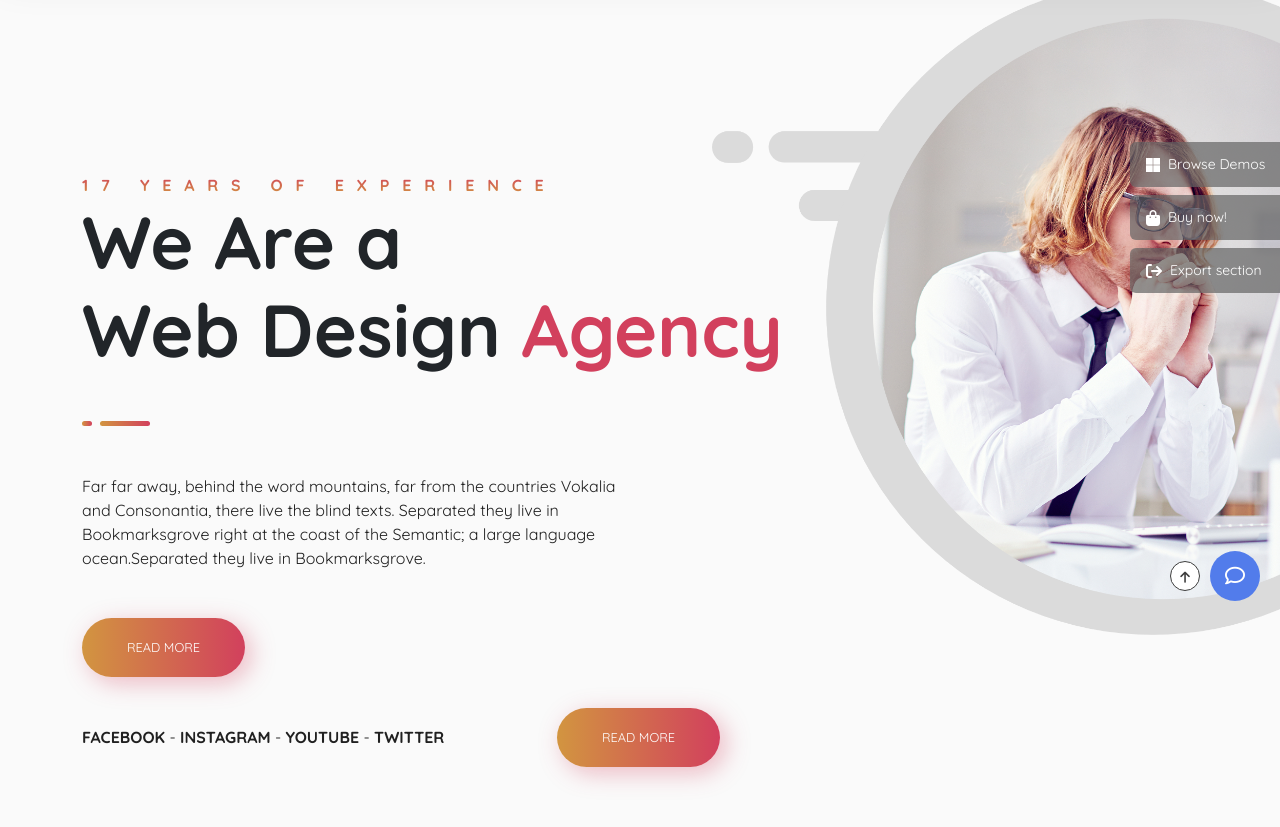
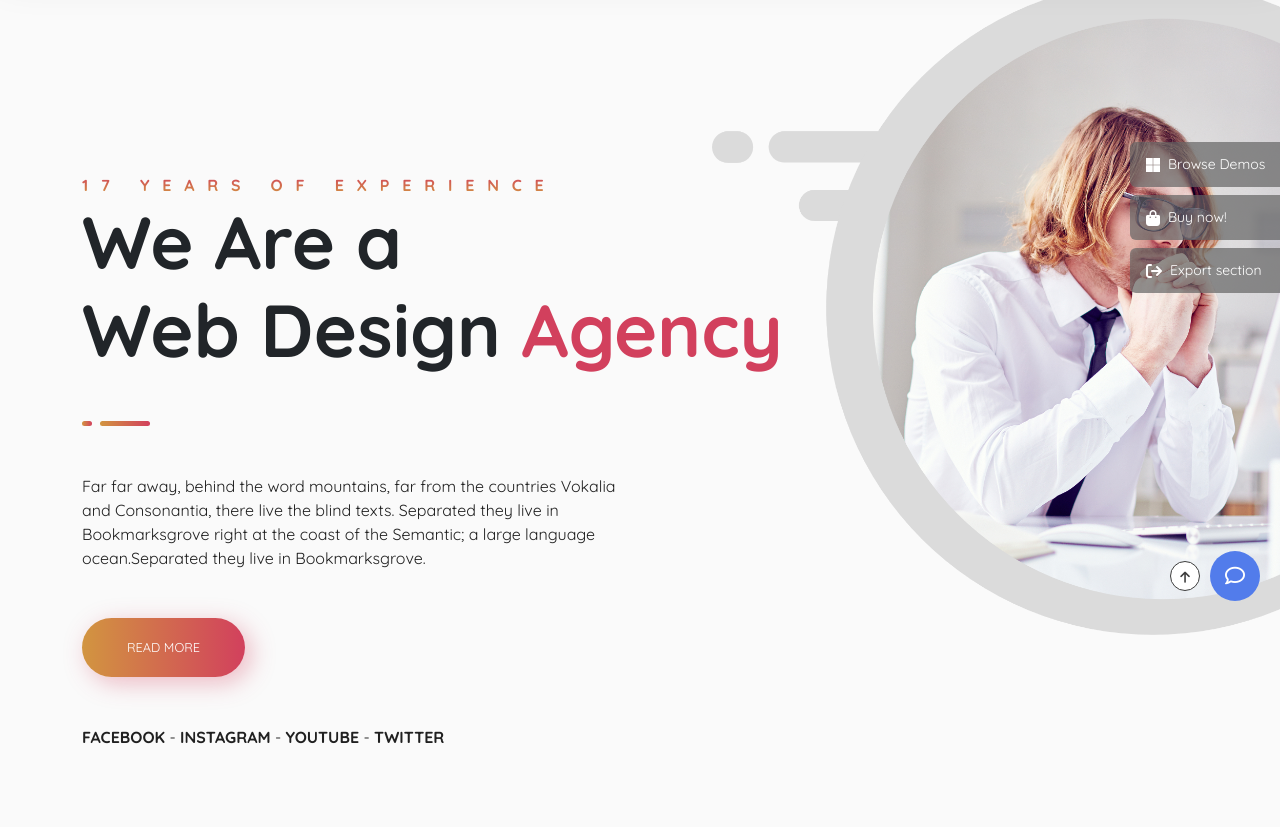
Before and after one commit to AlbertoScalia/proj-html-vuejs, a Vue app: page / in a window 1280 px wide. Shown: the part 179-1006 px from the top of the page. Built offline with nearby package versions, Linux system fonts and the light colour scheme.

Commit message:
Delete botton

```diff
--- a/src/components/Jumbotron.vue
+++ b/src/components/Jumbotron.vue
@@ -9,20 +9,12 @@
             Far far away, behind the word mountains, far from the countries Vokalia and Consonantia, there live the blind texts. Separated they live in Bookmarksgrove right at the coast of the Semantic; a large language ocean.Separated they live in Bookmarksgrove.
             </p>
             <ButtonPrimary :text="'read more'"/>
-            <div class="row">
-                <div class="col-5">
-                    <p class="text-uppercase my-5">
+                <p class="text-uppercase my-5">
                 <span>facebook</span> -
                 <span>instagram</span> -
                 <span>youtube</span> -
                 <span>twitter</span>
                 </p>
-                </div>
-
-                <div class="col-3 d-flex align-items-center">
-                    <ButtonPrimary :text="'read more'"/>
-                </div>
-            </div>
         </div>
 
     </section>
```
